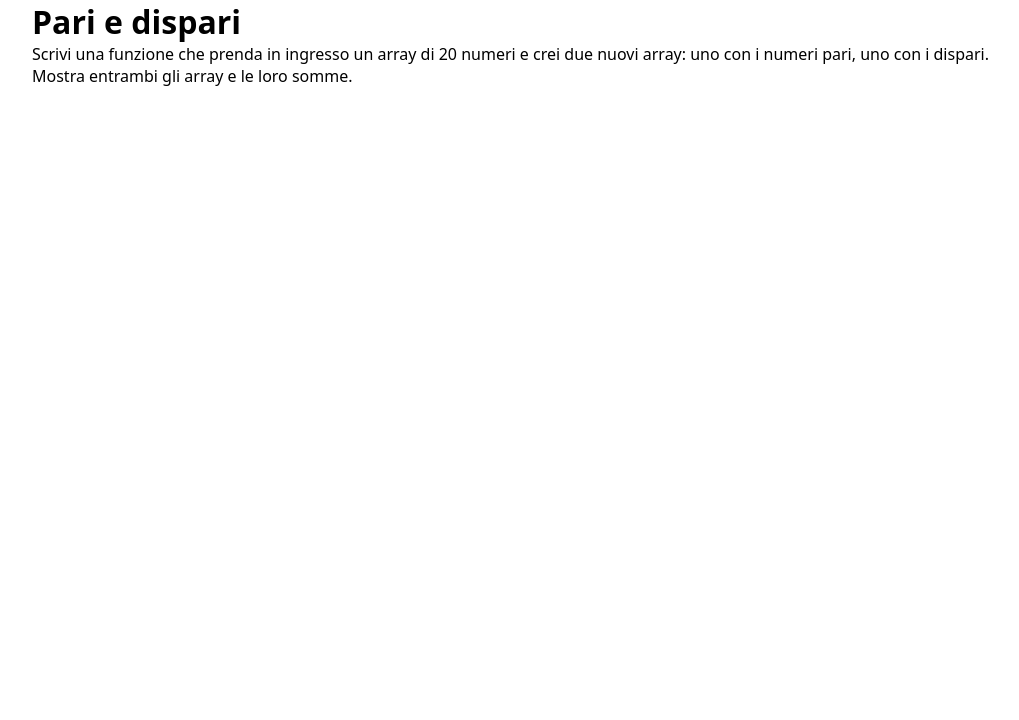
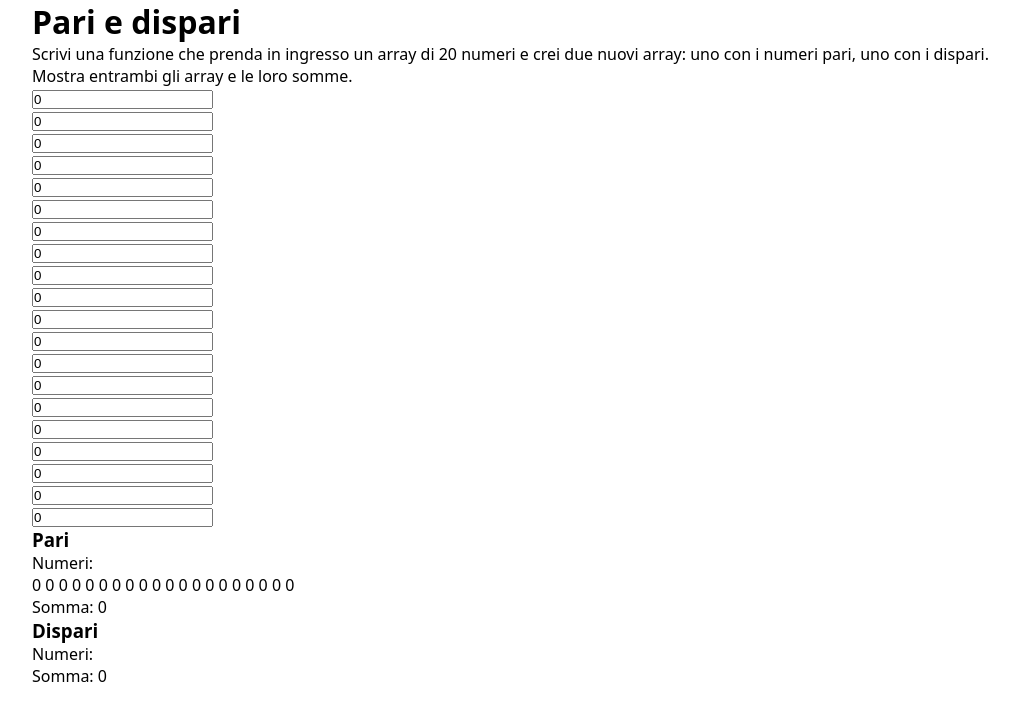
Before and after one commit to andrea-pugliatti/js-training, a React (Vite) app: page /odd-even in a window 1280 px wide. Shown: the top 720 px of the page, without its empty margins (108-1127 px from the left). Built offline with nearby package versions, Linux system fonts and the light colour scheme.

Commit message:
Take the inputs and show the results of the function on screen

```diff
--- a/src/pages/OddEven.jsx
+++ b/src/pages/OddEven.jsx
@@ -1,6 +1,13 @@
-import { useEffect } from "react";
+/** biome-ignore-all lint/suspicious/noArrayIndexKey: <explanation> */
+import { useEffect, useState } from "react";
 
 export default function OddEven() {
+	const [numbers, setNumbers] = useState(Array(20).fill(0));
+	const [evenNumbers, setEvenNumbers] = useState([]);
+	const [oddNumbers, setOddNumbers] = useState([]);
+	const [evenSum, setEvenSum] = useState(0);
+	const [oddSum, setOddSum] = useState(0);
+
 	function isEven(number) {
 		return number % 2 === 0;
 	}
@@ -8,26 +15,69 @@ export default function OddEven() {
 	function oddEvenFromArray(array) {
 		const result = { even: [], odd: [] };
 		array.forEach((current) => {
-			isEven(current) ? result.even.push(current) : result.odd.push(current);
+			isEven(current)
+				? result.even.push(Number(current))
+				: result.odd.push(Number(current));
 		});
 		return result;
 	}
 
 	useEffect(() => {
-		const arr = [
-			1, 2, 3, 4, 5, 6, 7, 8, 9, 10, 11, 12, 13, 14, 15, 16, 17, 18, 19, 20,
-		];
-		console.log(oddEvenFromArray(arr));
-	}, []);
+		const result = oddEvenFromArray(numbers);
+		console.log(result);
+		setEvenNumbers([...result.even]);
+		setOddNumbers([...result.odd]);
+		setEvenSum(result.even.reduce((acc, curr) => acc + curr, 0));
+		setOddSum(result.odd.reduce((acc, curr) => acc + curr, 0));
+	}, [numbers]);
 
 	return (
 		<div className="container">
-			<h1>Pari e dispari</h1>
-			<p>
-				Scrivi una funzione che prenda in ingresso un array di 20 numeri e crei
-				due nuovi array: uno con i numeri pari, uno con i dispari. Mostra
-				entrambi gli array e le loro somme.
-			</p>
+			<div className="odd-even">
+				<div className="title">
+					<h1>Pari e dispari</h1>
+					<p>
+						Scrivi una funzione che prenda in ingresso un array di 20 numeri e
+						crei due nuovi array: uno con i numeri pari, uno con i dispari.
+						Mostra entrambi gli array e le loro somme.
+					</p>
+				</div>
+			</div>
+			<div className="numbers-input">
+				{numbers.map((current, index) => (
+					<div key={index}>
+						<input
+							type="number"
+							value={numbers[index]}
+							onChange={(e) => {
+								const newNumbers = [...numbers];
+								newNumbers[index] = e.target.value;
+								setNumbers(newNumbers);
+							}}
+						/>
+					</div>
+				))}
+			</div>
+			<div className="even-numbers">
+				<h3>Pari</h3>
+				<div>Numeri: </div>
+				{evenNumbers.map((current, index) => (
+					<span key={index}>{current} </span>
+				))}
+				<div>
+					Somma: <span>{evenSum}</span>
+				</div>
+			</div>
+			<div className="odd-numbers">
+				<h3>Dispari</h3>
+				<div>Numeri: </div>
+				{oddNumbers.map((current, index) => (
+					<span key={index}>{current} </span>
+				))}
+				<div>
+					Somma: <span>{oddSum}</span>
+				</div>
+			</div>
 		</div>
 	);
 }
```
